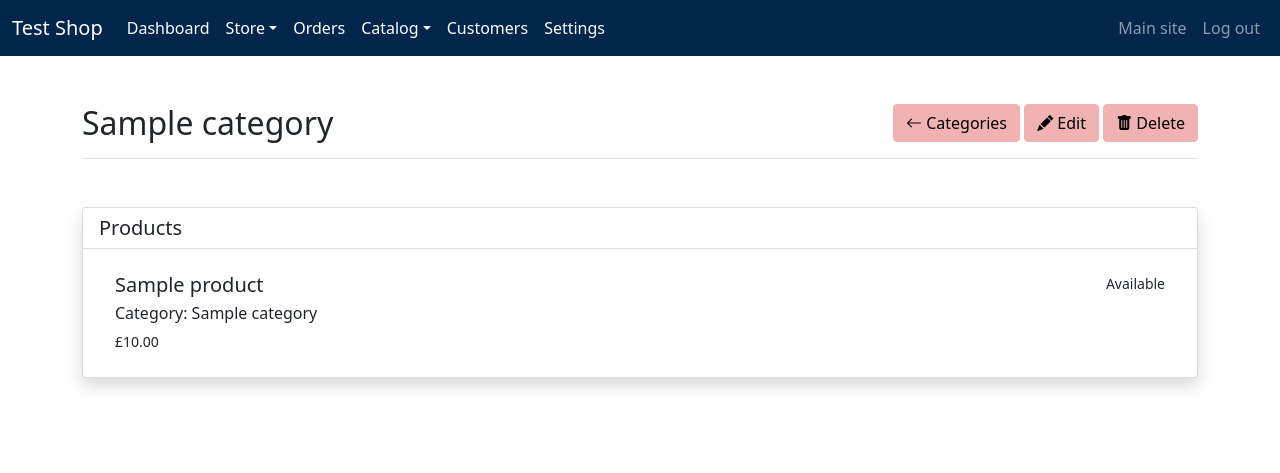
After one commit to ollimeah/OpenShop, a Django app: a page that uses staff/templates/main.html in a window 1280 px wide. The commit adds this page. Shown: the top 473 px of the page. Run offline with Django 3.2, Linux system fonts and the light colour scheme; tables that the repository leaves empty hold one stand-in row (values such as "Sample post").

Commit message:
Create category crud

```diff
--- a/staff/models.py
+++ b/staff/models.py
@@ -52,6 +52,14 @@ class Category(models.Model):
     def __str__(self):
         return self.name
 
+    def items(self):
+        return Product.objects.filter(category=self)
+
+    @property
+    def item_count(self):
+        return self.items().count()
+
+
 class Product(models.Model):
     name = models.CharField(max_length=75)
     description = models.TextField()
--- /dev/null
+++ b/staff/templates/categories/detail.html
@@ -0,0 +1,43 @@
+{% extends "main.html" %}
+
+{% block title %}{{ category.name }}{% endblock title %}
+
+{% block content %}
+
+<div class="container py-5">
+    <div class="d-flex justify-content-between mb-5 pb-2 border-bottom">
+        <h2>{{object.name}}</h2>
+        <div>
+            <a href="{% url 'staff-categories' %}"><button type="button" class="btn btn-primary"><i class="bi bi-arrow-left"></i> Categories</button></a>
+            <a href="{% url 'staff-category-update' object.name %}"><button type="button" class="btn btn-primary"><i class="bi bi-pencil-fill"></i> Edit</button></a>
+            <a href="{% url 'staff-category-delete' object.name %}"><button type="button" class="btn btn-primary"><i class="bi bi-trash-fill"></i> Delete</button></a>
+        </div>
+    </div>
+
+    <div class="card mb-5 shadow">
+        <div class="card-header bg-white">
+            <h5 class="mb-0">Products</h5>
+        </div>
+        <div class="card-body">
+            <div class="list-group list-group-flush">
+              {% for product in category.items %}
+              <a href="{% url 'staff-product' product.name %}" class="list-group-item list-group-item-action">
+                  <div class="d-flex w-100 justify-content-between">
+                      <h5 class="mb-1">{{ product.name }}</h5>
+                      {% if product.hidden %}
+                      <small>Hidden</small>
+                      {% elif not product.available %}
+                      <small>Unavailable</small>
+                      {% else %}
+                      <small>Available</small>
+                      {% endif %}
+                  </div>
+                  <p class="mb-1">Category: {{ product.category }}</p>
+                  <small>£{{ product.price }}</small>
+              </a>
+              {% endfor %}
+          </div>
+        </div>
+    </div>
+</div>
+{% endblock content %}
--- a/staff/templates/main.html
+++ b/staff/templates/main.html
@@ -47,7 +47,7 @@
             <a class="nav-link dropdown-toggle active" href="#" id="catalogDropdown" role="button" data-bs-toggle="dropdown" aria-expanded="false">Catalog</a>
             <ul class="dropdown-menu" aria-labelledby="catalogDropdown">
               <li><a class="dropdown-item" href="{% url 'staff-products' %}">Products</a></li>
-              <li><a class="dropdown-item" href="#">Categories</a></li>
+              <li><a class="dropdown-item" href="{% url 'staff-categories' %}">Categories</a></li>
               <li><a class="dropdown-item" href="#">Collections</a></li>
             </ul>
           </div>
--- a/staff/urls.py
+++ b/staff/urls.py
@@ -3,10 +3,18 @@ from staff import views
 
 urlpatterns = [
     path('', views.dashboard, name='staff-dashboard'),
+
     path('products/', views.ProductListView.as_view(), name='staff-products'),
     path('products/new/', views.ProductCreateView.as_view(), name='staff-products-new'),
     path('product/<str:name>/', views.ProductDetailView.as_view(), name='staff-product'),
     path('product/<str:name>/update/', views.ProductUpdateView.as_view(), name='staff-product-update'),
     path('product/<str:name>/delete/', views.ProductDeleteView.as_view(), name='staff-product-delete'),
+
+    path('categories/', views.CategoryListView.as_view(), name='staff-categories'),
+    path('categories/new/', views.CategoryCreateView.as_view(), name='staff-categories-new'),
+    path('category/<str:name>/', views.CategoryDetailView.as_view(), name='staff-category'),
+    path('category/<str:name>/update/', views.CategoryUpdateView.as_view(), name='staff-category-update'),
+    path('category/<str:name>/delete/', views.CategoryDeleteView.as_view(), name='staff-category-delete'),
+
     path('settings/', views.settings, name='staff-settings'),
 ]
--- a/staff/views/catalog.py
+++ b/staff/views/catalog.py
@@ -1,6 +1,6 @@
-from .forms import ProductForm
-from .models import Category, Product
+from staff.models import Category, Product
 from django.views import generic
+from django.urls import reverse
 
 class CategoryListView(generic.ListView):
     model = Category
@@ -19,7 +19,7 @@ class CategoryCreateView(generic.edit.CreateView):
     template_name = 'categories/new.html'
 
     def get_success_url(self):
-        return reverse('staff-product', kwargs={'name' : self.object.name})
+        return reverse('staff-category', kwargs={'name' : self.object.name})
 
 class CategoryUpdateView(generic.UpdateView):
     model = Category
@@ -29,7 +29,7 @@ class CategoryUpdateView(generic.UpdateView):
     template_name = 'categories/update.html'
 
     def get_success_url(self):
-        return reverse('staff-product', kwargs={'name' : self.object.name})
+        return reverse('staff-category', kwargs={'name' : self.object.name})
 
 class CategoryDeleteView(generic.DeleteView):
     model = Category
@@ -38,7 +38,7 @@ class CategoryDeleteView(generic.DeleteView):
     template_name = 'categories/delete.html'
 
     def get_success_url(self):
-        return reverse('staff-products')
+        return reverse('staff-categories')
 
 class ProductListView(generic.ListView):
     model = Product
--- a/staff/views/views.py
+++ b/staff/views/views.py
@@ -1,6 +1,6 @@
 from django.shortcuts import render
-from .forms import SettingsForm
-from .models import Settings
+from staff.forms import SettingsForm
+from staff.models import Settings
 
 def dashboard(request):
     return render(request, 'dashboard.html')
```
Also changed, not shown: staff/forms.py (+6 -1 lines), staff/templates/categories/delete.html (added, +13 -0 lines), staff/templates/categories/index.html (added, +25 -0 lines), staff/templates/categories/new.html (added, +12 -0 lines), staff/templates/categories/update.html (added, +12 -0 lines).
